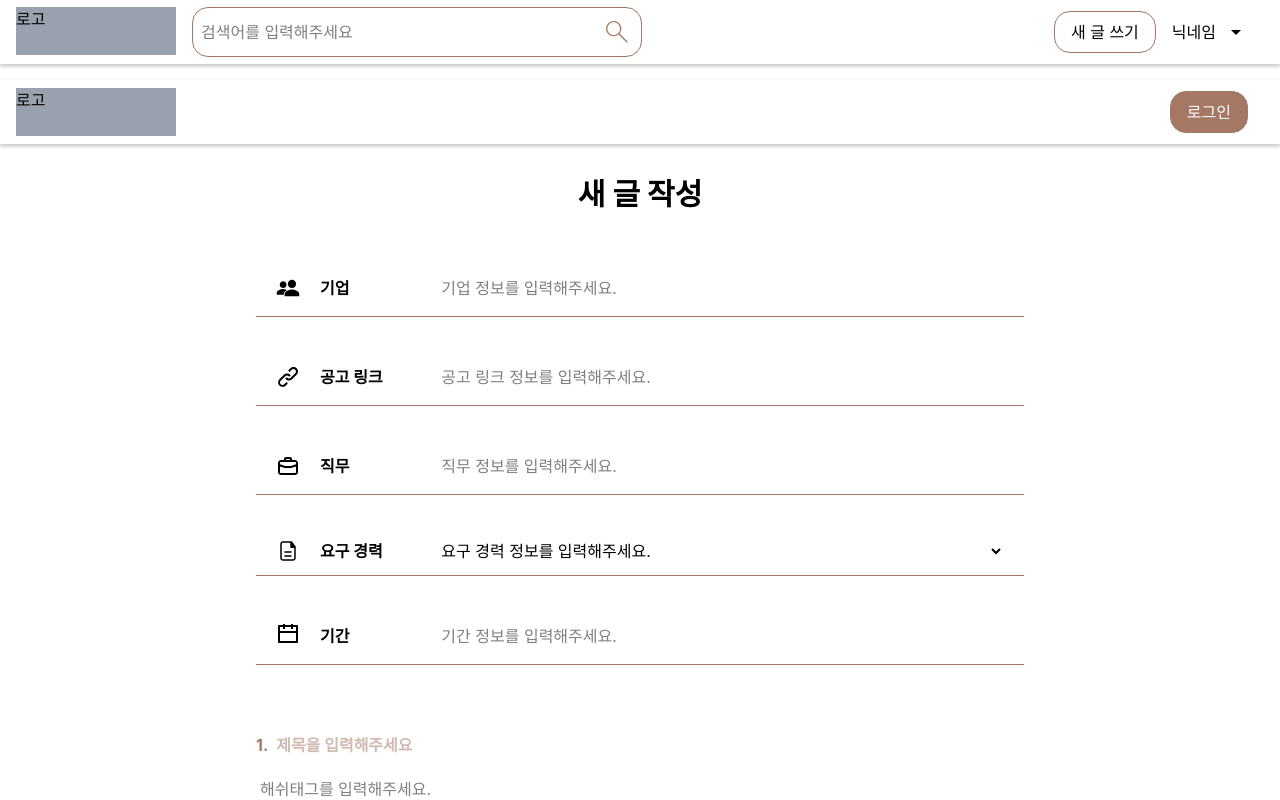
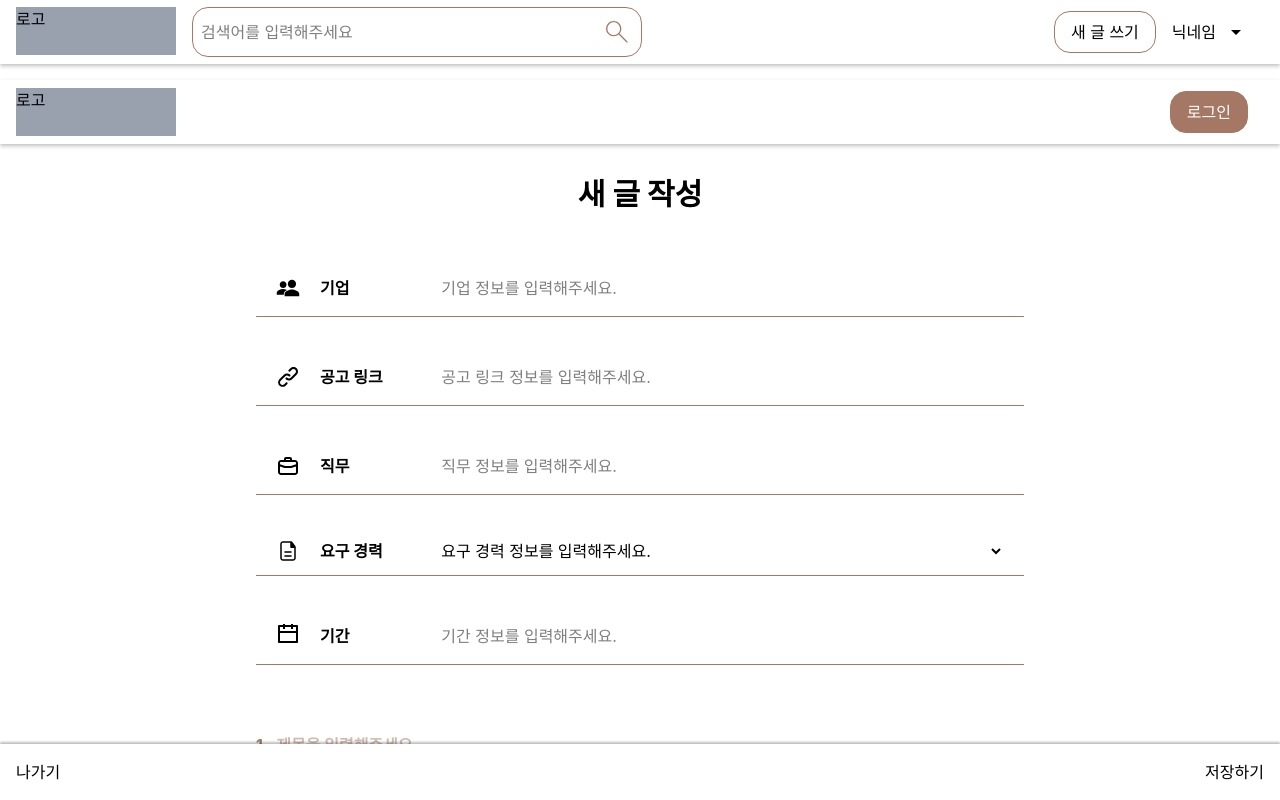
Before and after one commit to P-Room/P-Room, a Next.js app: page /write-resume in a window 1280 px wide. Shown: the top 800 px of the page. Built offline with nearby package versions, Linux system fonts and the light colour scheme.

Commit message:
[FEAT] : 작성 글 페이지의 나가기 버튼과 저장 버튼 구현

```diff
--- a/src/app/write-resume/page.tsx
+++ b/src/app/write-resume/page.tsx
@@ -1,5 +1,6 @@
 import ResumeDetail from '@/components/ResumeDetail'
 import ResumeInfo from '@/components/ResumeInfo'
+import SaveBar from '@/components/SaveBar'
 import { tm } from '@/utils/tw-merge'
 
 function WriteResume() {
@@ -21,6 +22,7 @@ function WriteResume() {
         <ResumeInfo sort="기간" />
       </div>
       <ResumeDetail />
+      <SaveBar />
     </>
   )
 }
--- /dev/null
+++ b/src/components/SaveBar.tsx
@@ -0,0 +1,18 @@
+import { tm } from '@/utils/tw-merge'
+
+function SaveBar() {
+  return (
+    <div
+      className={tm(
+        'w-full shadow-[0px_-2px_2px_0px_rgba(0,0,0,0.25)] bg-white',
+        'py-4 px-4 sticky bottom-0 z-999',
+        'flex flex-row justify-between'
+      )}
+    >
+      <button type="button">나가기</button>
+      <button type="button">저장하기</button>
+    </div>
+  )
+}
+
+export default SaveBar
```
